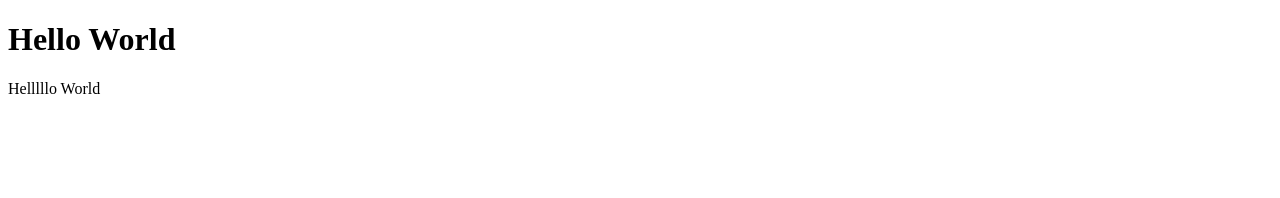
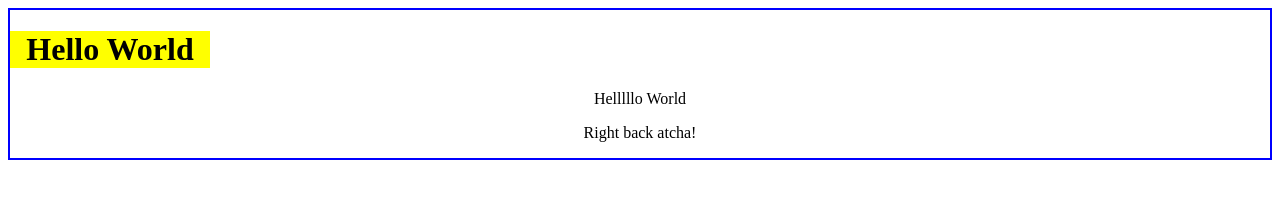
Before and after one commit to SwampGuzzler/StaticRemoteApp, a website: page public/index.html in a window 1280 px wide. Drawn offline with Linux system fonts and the light colour scheme.

Commit message:
Trying to push to Heroku here...

```diff
--- a/public/index.html
+++ b/public/index.html
@@ -1,6 +1,7 @@
 <!doctype html>
 <html lang="en">
     <head>
+    	<link rel='stylesheet' href='style.css' type='text/css'>
         <meta charset="UTF-8"/>
         <title>Hello World Express</title>
     </head>
@@ -8,6 +9,7 @@
       <h1>Hello World</h1>
       <div class="my_content">
         <p>Helllllo World</p>
+        <p>Right back atcha!</p>
       </div>
     </body>
 </html>
--- /dev/null
+++ b/public/style.css
@@ -0,0 +1,11 @@
+body {
+	border: 2px solid blue;
+	text-align: center;
+
+}
+h1 {
+	background-color: yellow;
+	text-align: center;
+	width: 200px;
+
+}
```
